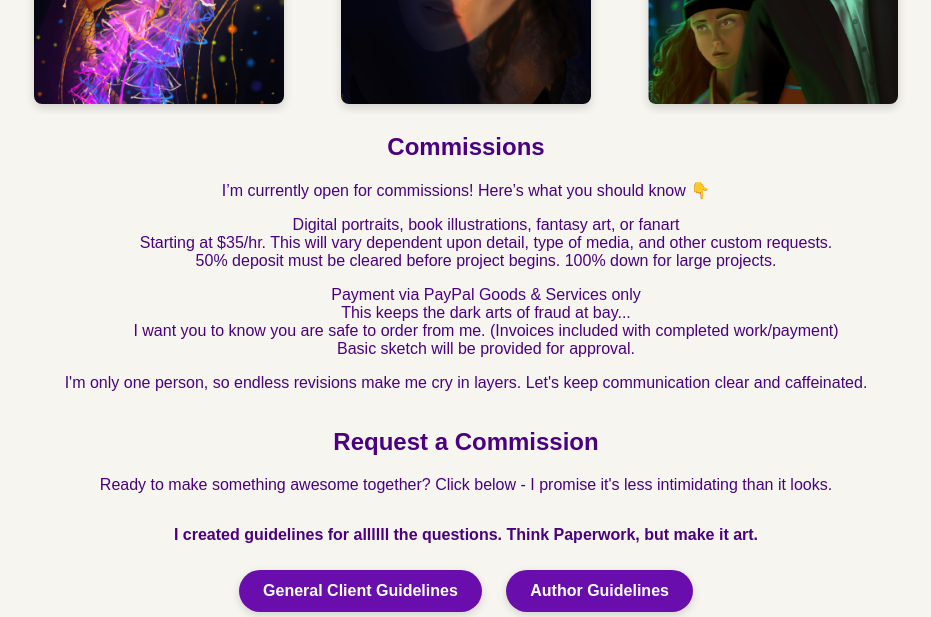
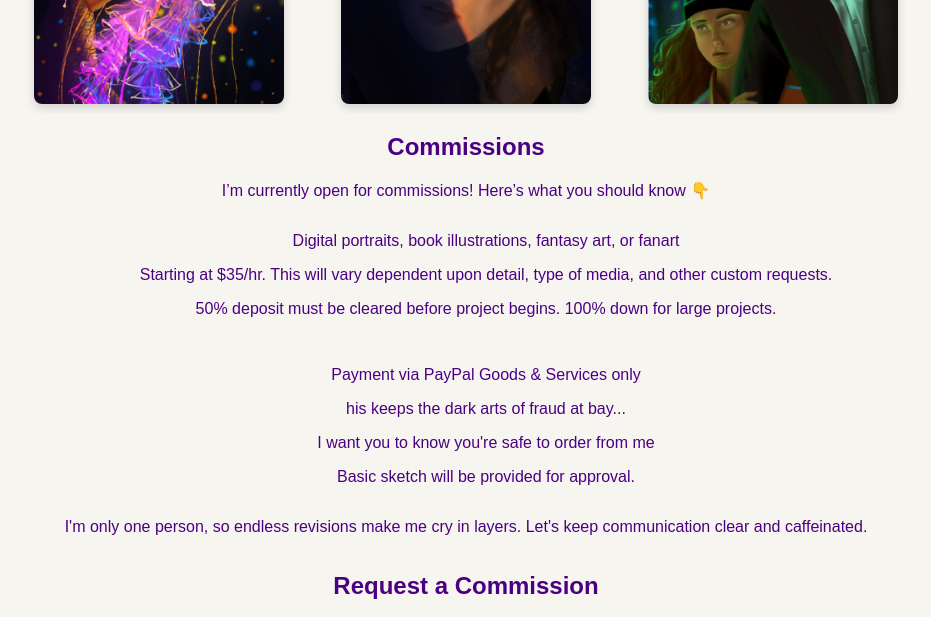
Before and after one commit to partonmyart/partonmyart.github.io, a plain HTML site: page index.html in a window 1280 px wide. Shown: the part 1063-1680 px from the top of the page, without its empty margins (174-1105 px from the left). Drawn offline with nearby package versions, Linux system fonts and the light colour scheme.

Commit message:
changing body text to centered<p>'s

```diff
--- a/index.html
+++ b/index.html
@@ -65,15 +65,15 @@
     <h2>Commissions</h2>
     <p>I’m currently open for commissions! Here’s what you should know 👇</p>
     <ul>
-      <li>Digital portraits, book illustrations, fantasy art, or fanart</li>
-      <li>Starting at $35/hr. This will vary dependent upon detail, type of media, and other custom requests. </li>
-      <li> 50% deposit must be cleared before project begins. 100% down for large projects.</li>
+    <p>Digital portraits, book illustrations, fantasy art, or fanart</p>
+    <p>Starting at $35/hr. This will vary dependent upon detail, type of media, and other custom requests.</p>
+    <p>50% deposit must be cleared before project begins. 100% down for large projects.</p>
     </ul>
     <ul>
-        <li>Payment via PayPal Goods & Services only</li>
-      <li>This keeps the dark arts of fraud at bay...</li>
-      <li>I want you to know you are safe to order from me. (Invoices included with completed work/payment)</li>
-      <li>Basic sketch will be provided for approval. </li>
+      <p>Payment via PayPal Goods & Services only</p>
+      <p>his keeps the dark arts of fraud at bay...</p>
+      <p>I want you to know you're safe to order from me</p>
+      <p>Basic sketch will be provided for approval.</p>
     </ul>
       <p>I'm only one person, so endless revisions make me cry in layers. Let's keep communication clear and caffeinated.</p>
   </section>
```
Also changed, not shown: 1 other file.
